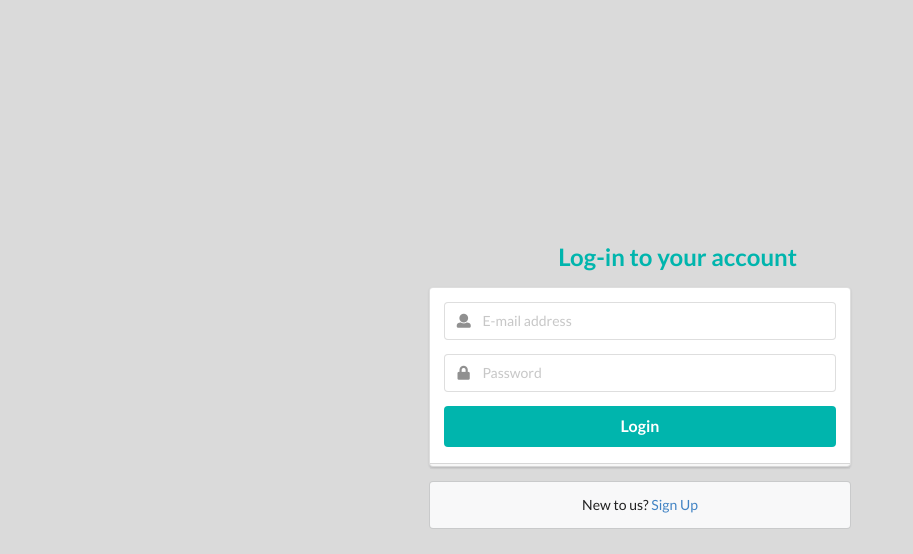
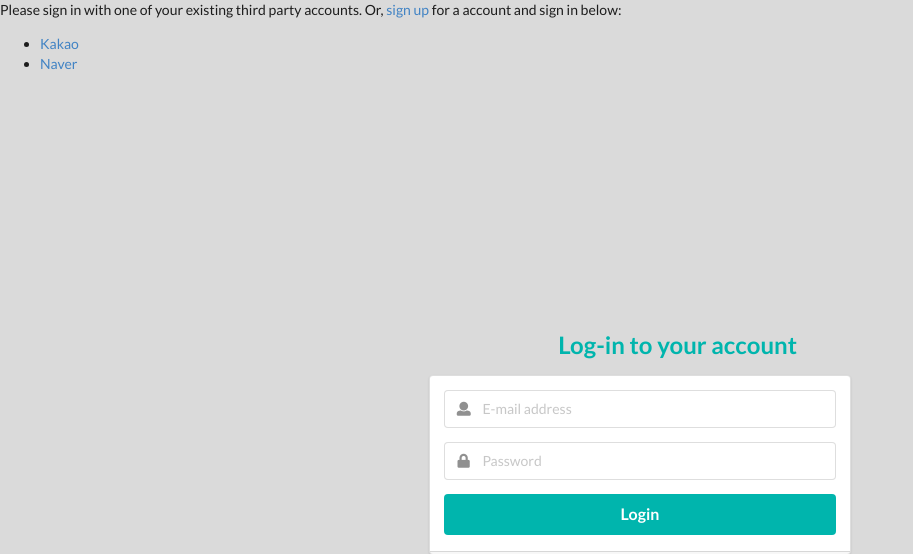
Before and after one commit to snuchat/MuzicList, a Django app: page /accounts/login/ in a window 1280 px wide. Shown: the top 554 px of the page, without its empty margins (0-913 px from the left). Before the commit the page ends 529 px from the top, so only its background shows below. Run offline with Django 3.2, Linux system fonts and the light colour scheme; some libraries are stand-ins or nearby versions.

Commit message:
login 에 social account 관련내용추가

```diff
--- a/src/templates/account/login.html
+++ b/src/templates/account/login.html
@@ -1,6 +1,32 @@
 {% extends "base.html" %}
+{% load account socialaccount %}
 
 {% block content %}
+
+{% get_providers as socialaccount_providers %}
+
+{% if socialaccount_providers %}
+<p>Please sign in with one
+of your existing third party accounts. Or, <a href="{{ signup_url }}">sign up</a>
+for a account and sign in below:</p>
+
+<div class="socialaccount_ballot">
+
+  <ul class="socialaccount_providers">
+    {% include "socialaccount/snippets/provider_list.html" with process="login" %}
+  </ul>
+
+  <div class="login-or"></div>
+
+</div>
+
+{% include "socialaccount/snippets/login_extra.html" %}
+
+{% else %}
+<p>If you have not created an account yet, then please
+<a href="{{ signup_url }}">sign up</a> first.</p>
+{% endif %}
+
 	<style type="text/css">
     body {
       background-color: #DADADA;
```
